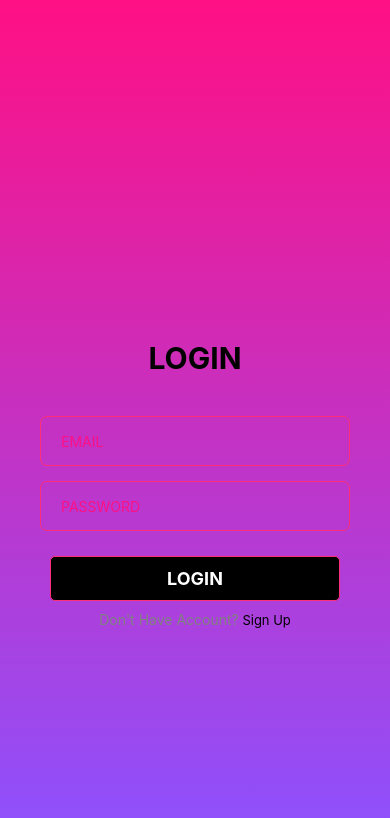
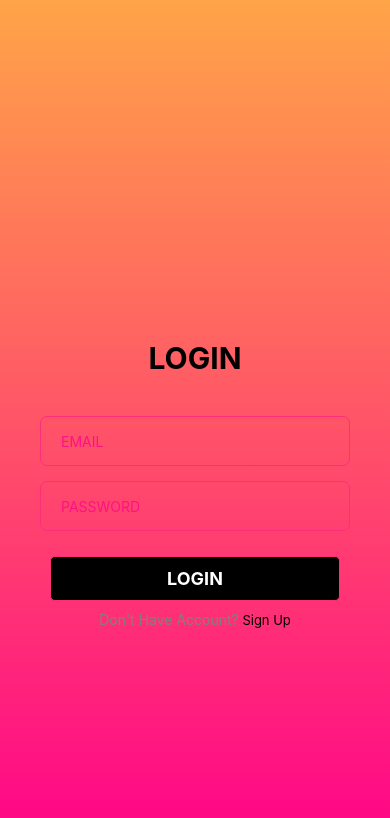
Before and after one commit to Indrajiths4/Energy-Monitor, a React Native app in the folder Curently/: screen /Login in a window 390 px wide. Shown: the top 818 px of the page. Built offline with nearby package versions, Linux system fonts and the light colour scheme.

Commit message:
Update login screen gradient colors

```diff
--- a/Curently/Screens/Login.js
+++ b/Curently/Screens/Login.js
@@ -46,7 +46,7 @@ const Login = () => {
   }
 
   return (
-    <LinearGradient colors={['#FF1084', '#8C52FF']} style={styles.container}>
+    <LinearGradient colors={['#FFA448', '#FF0488']} style={styles.container}>
       <SafeAreaView style={styles.container}>
 
 
```
